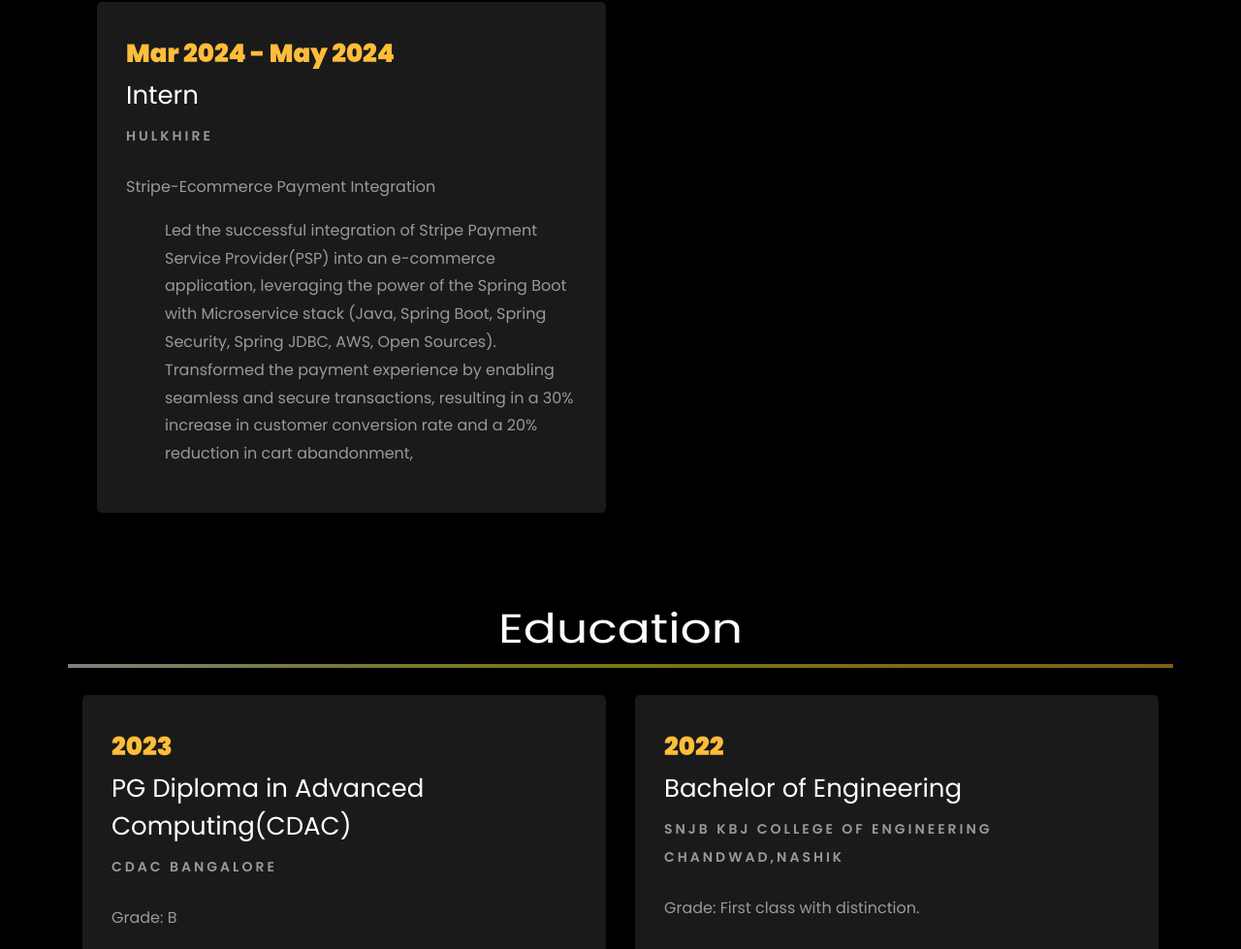
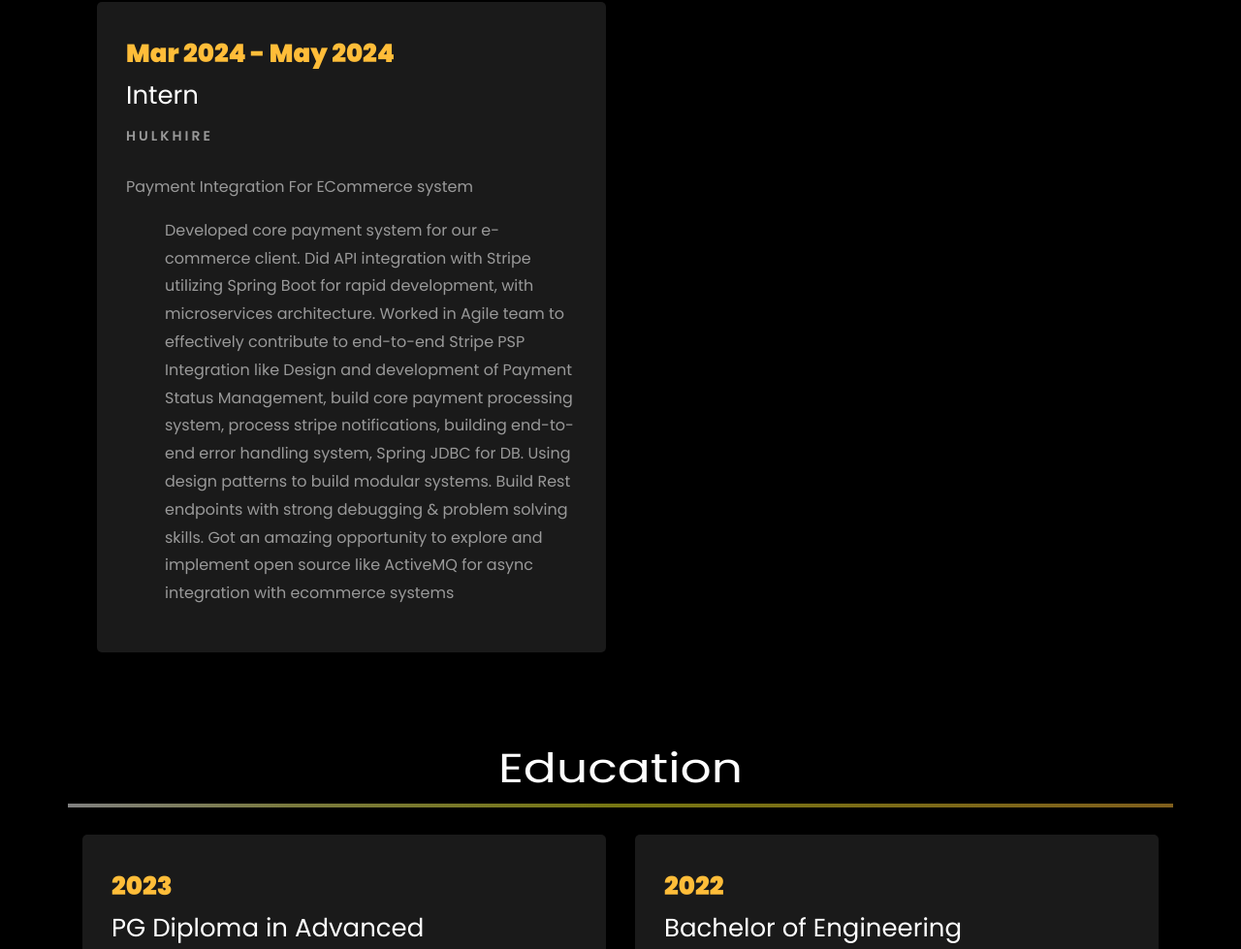
Before and after one commit to Chetana208/Chetana208.github.io, a plain HTML site: page index.html in a window 1280 px wide. Shown: the part 1840-2819 px from the top of the page at 97% size. Drawn offline with Linux system fonts and the light colour scheme; files whose address does not match are found by name.

Commit message:
Update index.html

```diff
--- a/index.html
+++ b/index.html
@@ -248,9 +248,14 @@
 						<span class="date">Mar 2024 - May 2024</span>
 						<h2>Intern</h2>
 						<span class="position">HulkHire</span>
-						<p class="mt-4">Stripe-Ecommerce Payment Integration
-							<ul>
-								Led the successful integration of Stripe Payment Service Provider(PSP) into an e-commerce application, leveraging the power of the Spring Boot with Microservice stack (Java, Spring Boot, Spring Security, Spring JDBC, AWS, Open Sources). Transformed the payment experience by enabling seamless and secure transactions, resulting in a 30% increase in customer conversion rate and a 20% reduction in cart abandonment,
+						<p class="mt-4">Payment Integration For ECommerce system
+							<ul>Developed core payment system for our e-commerce client.
+                                Did API integration with Stripe utilizing Spring Boot for rapid development, with microservices architecture. Worked in Agile team to effectively contribute to end-to-end Stripe PSP Integration like Design and
+                                development of Payment Status Management, build core payment processing system,
+                                process stripe notifications, building end-to-end error handling system,
+								Spring JDBC for DB. Using design patterns to build modular systems.
+                                Build Rest endpoints with strong debugging & problem solving skills.
+								Got an amazing opportunity to explore and implement open source like ActiveMQ for async integration with ecommerce systems
 							</ul>
 						</p>
 					</div>
```
